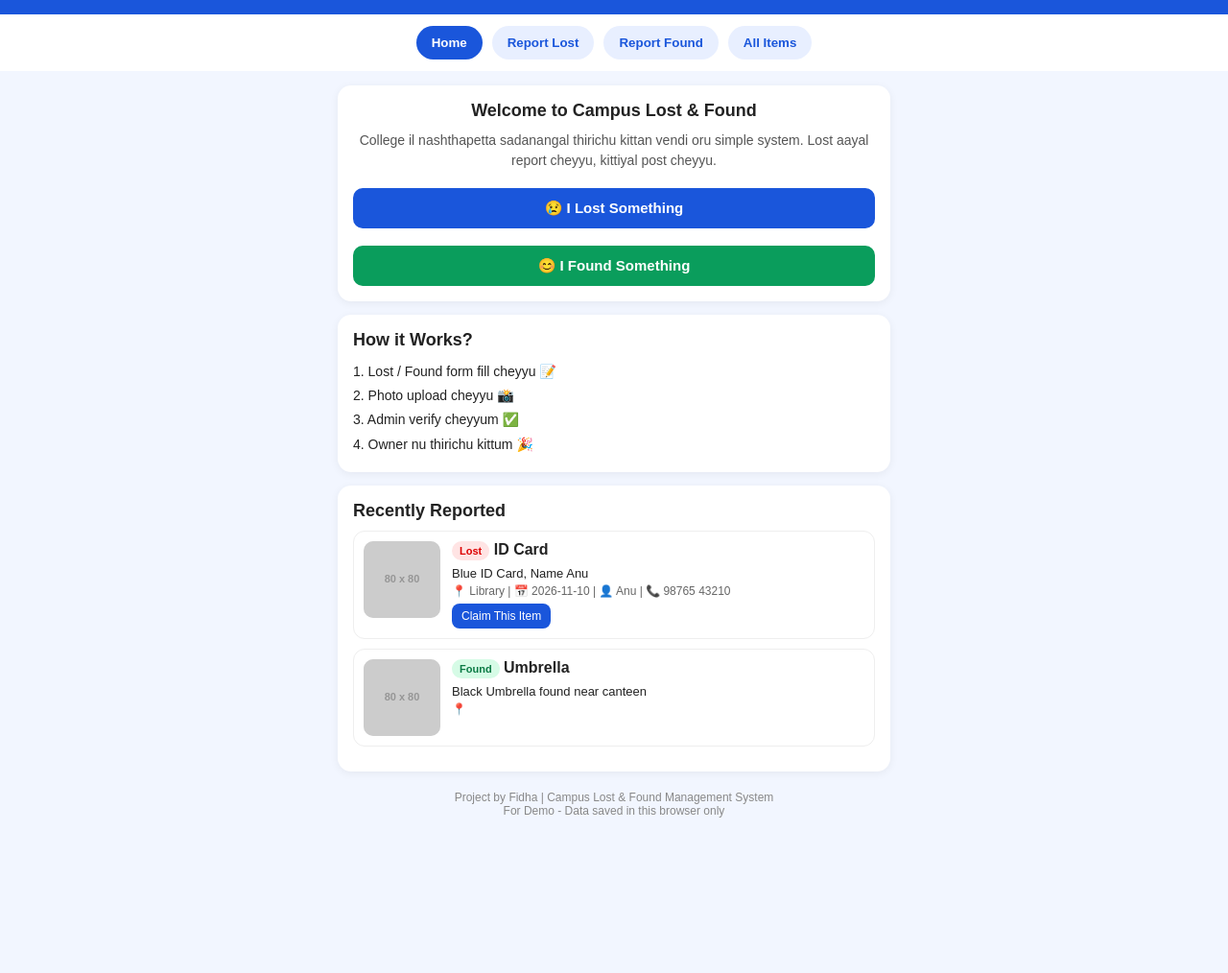
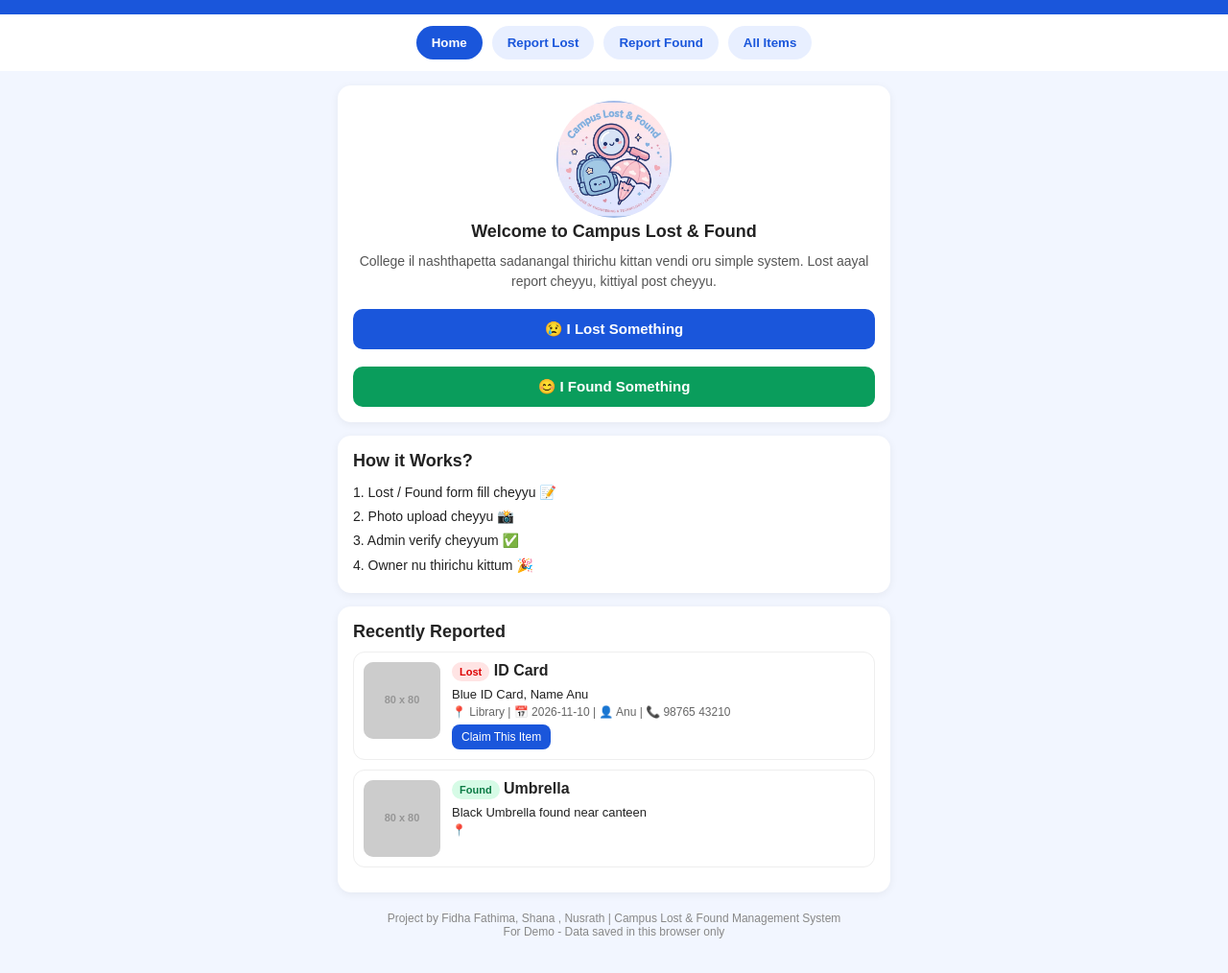
Before and after one commit to fidhafathiman608-cmyk/campus-lost-found, a plain HTML site: page index.html in a window 1280 px wide. Shown: the part 68-1082 px from the top of the page at 96% size. Before the commit the page ends 975 px from the top, so only its background shows below. Drawn offline with Linux system fonts and the light colour scheme; placeholder pictures from the web are drawn by us.

Commit message:
Update index.html

```diff
--- a/index.html
+++ b/index.html
@@ -51,7 +51,9 @@ input, select, textarea { width:100%; padding:11px; margin-bottom:10px; border:1
   <!-- HOME -->
   <div id="home">
     <div class="card" style="text-align:center;">
-      <h2>Welcome to Campus Lost & Found</h2>
+
+      <img src="IMG_8650.jpeg"
+       style="width:120px; border-radius:50%;"><h2>Welcome to Campus Lost & Found</h2>
       <p style="font-size:14px; color:#555; line-height:1.5;">College il nashthapetta sadanangal thirichu kittan vendi oru simple system. Lost aayal report cheyyu, kittiyal post cheyyu.</p>
       <br>
       <button class="btn" onclick="show('lost')">😢 I Lost Something</button><br><br>
@@ -126,7 +128,7 @@ input, select, textarea { width:100%; padding:11px; margin-bottom:10px; border:1
     </div>
   </div>
 
-  <p class="footer">Project by Fidha | Campus Lost & Found Management System<br>For Demo - Data saved in this browser only</p>
+  <p class="footer">Project by Fidha Fathima, Shana , Nusrath | Campus Lost & Found Management System<br>For Demo - Data saved in this browser only</p>
 </div>
 
 <script>
```
